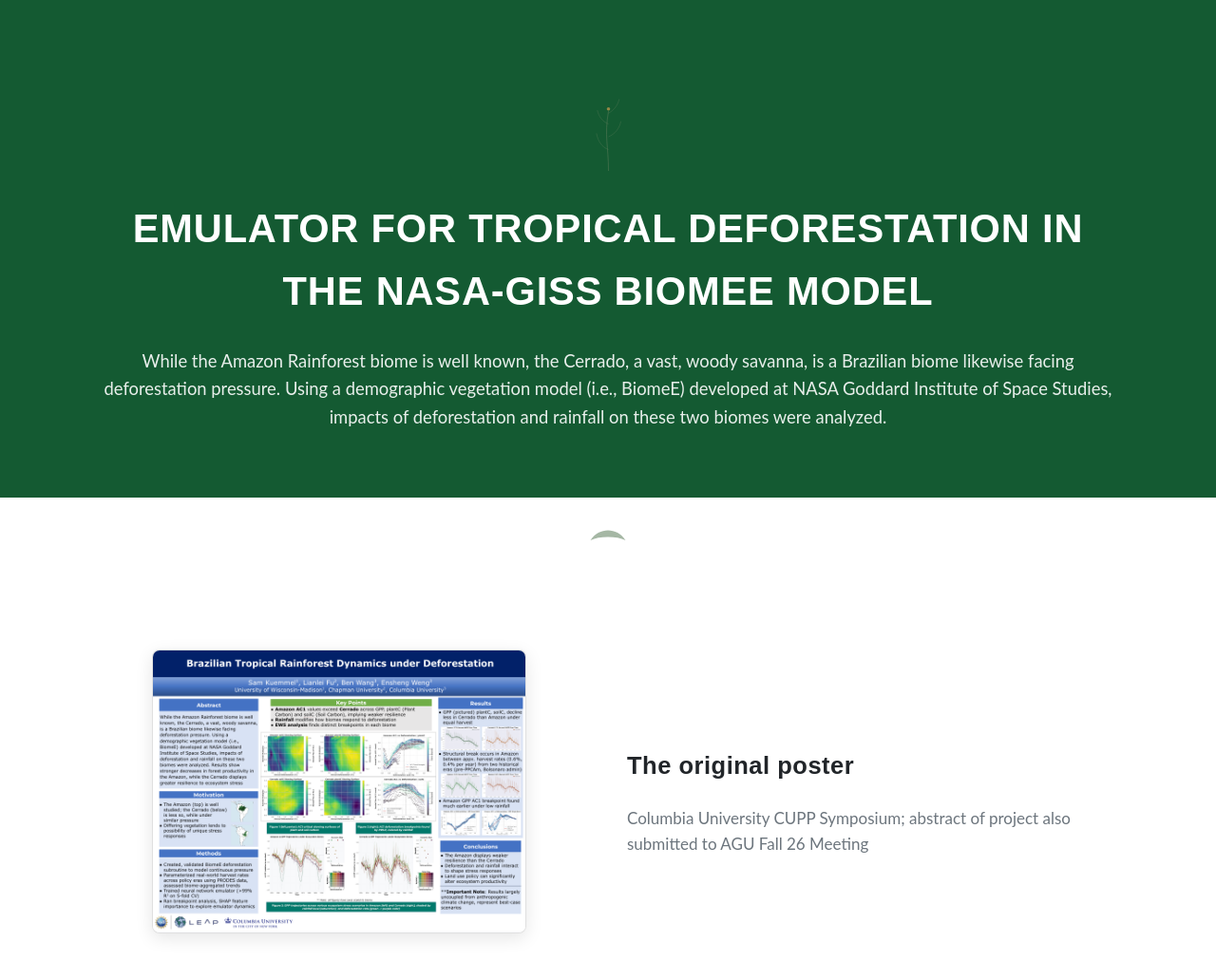
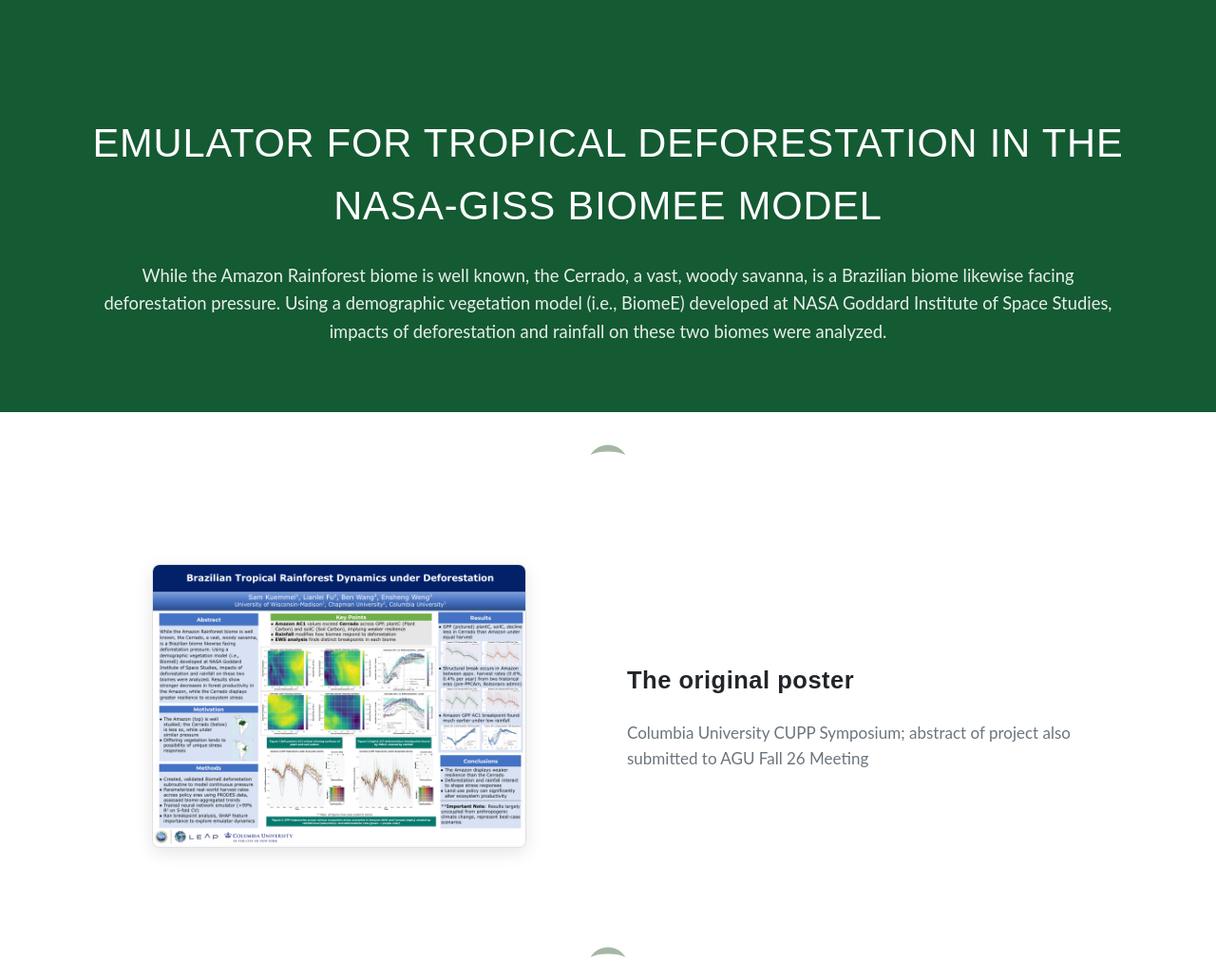
Before and after one commit to samkuemmel/Sam-Kuemmel, a plain HTML site: page Tropicalemulator.html in a window 1280 px wide. Shown: the top 1031 px of the page at 95% size. Drawn offline with Linux system fonts and the light colour scheme.

Commit message:
tropical update

```diff
--- a/Tropicalemulator.html
+++ b/Tropicalemulator.html
@@ -151,7 +151,8 @@ section{
 }
 .img-slot{
     margin:auto;
-}/* ================= METHODS ================= */
+}
+/* ================= METHODS ================= */
 
 .methods-list{
     display:flex;
@@ -241,16 +242,9 @@ footer .brand{
 
 <!-- ============ HERO ============ -->
 <header class="hero">
-  <svg class="hero__sprig" viewBox="0 0 100 200" aria-hidden="true">
-    <path d="M50 200 C50 140 40 120 50 60" stroke="#5c7d5a" stroke-width="2" fill="none" opacity="0.6"/>
-    <path d="M50 150 C35 145 25 130 22 112" stroke="#5c7d5a" stroke-width="1.5" fill="none" opacity="0.5"/>
-    <path d="M50 120 C65 114 76 100 79 84" stroke="#5c7d5a" stroke-width="1.5" fill="none" opacity="0.5"/>
-    <path d="M50 90 C36 85 27 72 24 58" stroke="#5c7d5a" stroke-width="1.5" fill="none" opacity="0.5"/>
-    <path d="M50 65 C63 58 72 46 75 32" stroke="#5c7d5a" stroke-width="1.5" fill="none" opacity="0.5"/>
-    <circle cx="50" cy="55" r="4" fill="#c99a4e" opacity="0.7"/>
-  </svg>
+
   <div class="wrap">
-    <h1>Emulator for Tropical Deforestation in the NASA-GISS BiomeE model</h1>
+    <h1 style="font-weight: normal;">Emulator for Tropical Deforestation in the NASA-GISS BiomeE model</h1>
     <span class="placeholder">While the Amazon Rainforest biome is well known, the Cerrado, a vast, woody savanna, is a Brazilian biome likewise facing deforestation pressure. Using a demographic vegetation model (i.e., BiomeE) developed at NASA Goddard Institute of Space Studies, impacts of deforestation and rainfall on these two biomes were analyzed. </span>
   </div>
 </header>
```
